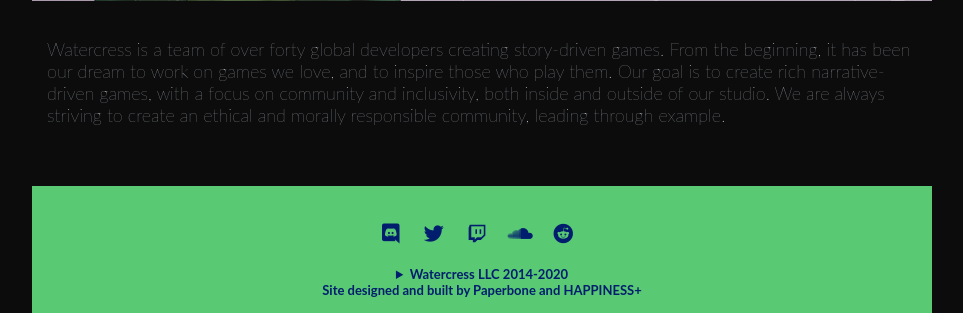
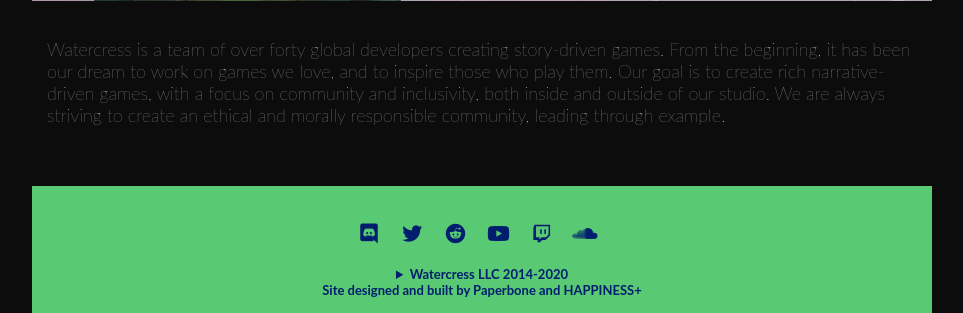
Before and after one commit to wolfborg/Watercress-website, a PHP site: page /index.php in a window 1280 px wide. Shown: the part 679-992 px from the top of the page, without its empty margins (158-1121 px from the left). Run offline with PHP 8.4, Linux system fonts and the light colour scheme; some libraries are stand-ins or nearby versions.

Commit message:
YouTube link in footer

```diff
--- a/footer.php
+++ b/footer.php
@@ -3,9 +3,10 @@
 		<ul>
 			<li><a href="https://discord.gg/watercress" target="_blank" class="fab fa-discord"></a></li>
 			<li><a href="https://twitter.com/TeamWatercress" target="_blank" class="fab fa-twitter"></a></li>
+			<li><a href="https://reddit.com/r/teamwatercress" target="_blank" class="fab fa-reddit"></a></li>
+			<li><a href="https://www.youtube.com/WatercressStudios" target="_blank" class="fab fa-youtube"></a></li>
 			<li><a href="http://twitch.tv/watercressstudios" target="_blank" class="fab fa-twitch"></a></li>
 			<li><a href="https://soundcloud.com/watercress-studios" target="_blank" class="fab fa-soundcloud"></a></li>
-			<li><a href="https://reddit.com/r/teamwatercress" target="_blank" class="fab fa-reddit"></a></li>
 		</ul>
 	</div>
     <details>
```
Also changed, not shown: index.php (line endings or trailing spaces).
